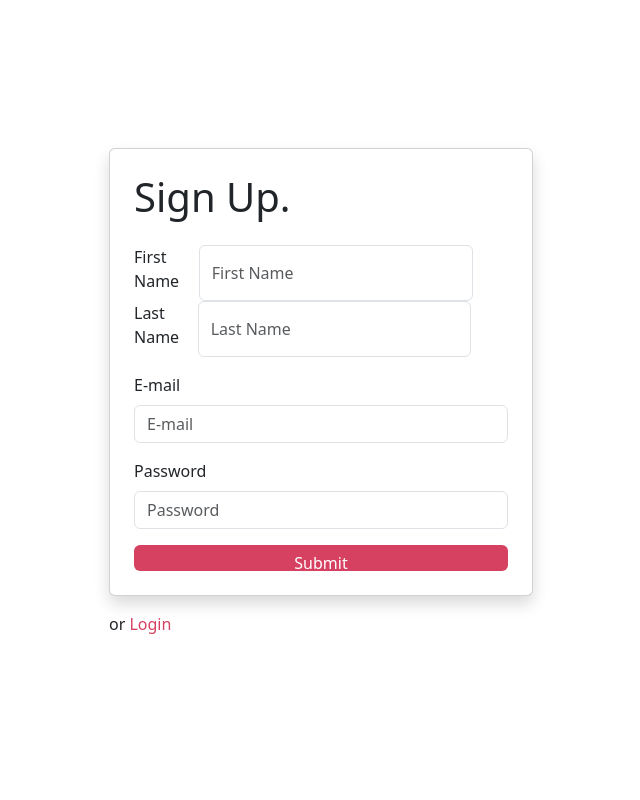
After one commit to zachluh/allergen_ai, a Flask app: template templates/signup.html in a window 1280 px wide. The commit adds this page. Shown: the whole page, without its empty margins (319-959 px from the left). Run offline with Flask 3, Linux system fonts and the light colour scheme; the template is opened without the code that fills it, so the values that code supplies are empty; parts of the project's set-up code (start-up, migrations or seed data) failed here and were passed over.

Commit message:
added signup template, creating user database

```diff
--- a/flask_site.py
+++ b/flask_site.py
@@ -2,17 +2,19 @@ from uuid import uuid4
 
 from flask import Flask, render_template, request, url_for, flash, redirect, session
 from flask import send_from_directory
+from data import db
 
 import main
-import sys
 from markupsafe import Markup, escape
-from reportlab.pdfgen.canvas import Canvas
 import uuid
-import os
 import pdf_generator
 
 
 app = Flask("__name__")
+app.config['SQLALCHEMY_DATABASE_URI'] = 'sqlite:///users.sqlite3'
+app.config['SQLALCHEMY_TRACK_MODIFICATIONS'] = False
+
+db.create_all()
 
 
 
@@ -23,6 +25,9 @@ def index():
 @app.route("/login/", methods=['GET', 'POST'])
 def login():
     return render_template('login.html')
+
+@app.route("/login/", methods=['GET_POST'])
+
 
 
 @app.route('/create/', methods=['GET'])
--- a/main.py
+++ b/main.py
@@ -1,7 +1,6 @@
 from openai import OpenAI
 from dotenv import load_dotenv
 import os
-from flask_sqlalchemy import SQLAlchemy
 
 load_dotenv()
 
@@ -37,8 +36,8 @@ def work_from_nothing(meal, allergies):
 
   return completion.choices[0].message.content
 
-def cleanup():
+"""def cleanup():
   with open("recipe_unsorted.txt", 'r') as ru, open("recipe_unsorted.txt", 'w') as re:
     for line in ru:
       if line.rstrip():
-        re.write(line)
+        re.write(line)"""
--- a/templates/create.html
+++ b/templates/create.html
@@ -72,13 +72,10 @@
                             var tabStrUneDonnee = tabStrDonnees[i].split('=');
                             if (tabStrUneDonnee[0] == strNomDonnee) {
                                 strValeurDonnee = tabStrUneDonnee[1];
-                                // Remplacer les + par des espaces
                                 while (strValeurDonnee.indexOf('+') != -1)
                                     strValeurDonnee = strValeurDonnee.replace('+', ' ');
-                                // Remplacer les %2F par /
                                 while (strValeurDonnee.indexOf('%2F') != -1)
                                     strValeurDonnee = strValeurDonnee.replace('%2F', '/');
-                                // Remplacer les %27 par l'apostropphe (')
                                 while (strValeurDonnee.indexOf('%27') != -1)
                                     strValeurDonnee = strValeurDonnee.replace('%27', '\'');
 
--- /dev/null
+++ b/templates/signup.html
@@ -0,0 +1,40 @@
+{% block content %}
+<html>
+    <head>
+        <link href="https://cdn.jsdelivr.net/npm/bootstrap@5.3.0-alpha1/dist/css/bootstrap.min.css" rel="stylesheet">
+        <meta charset="UTF-8">
+        <meta name="viewport" content="width=device-width, initial-scale=1">
+        <title>Login/Sign up</title>
+    </head>
+    <body class="flex-column min-vh-100" style="display:flex;align-items:center;justify-content:center;height:100%;">
+        <main class="container" style="width:35vw;">
+            <form class="card p-4 shadow">
+                <h1 class="display-6 mb-4 card-title">Sign Up.</h1>
+                <div class="mb-3">
+                  <div class="d-inline-flex">
+                    <label class="form-label">First Name</label>
+                    <input type="text" class="form-control" action="" placeholder="First Name"/>
+                  </div>
+                  <div class="d-inline-flex">
+                    <label class="form-label">Last Name</label>
+                    <input type="text" class="form-control" action="" placeholder="Last Name"/>
+                  </div>
+                </div>
+                <div class="mb-3">
+                    <label class="form-label">E-mail</label><br>
+                    <input type="text" class="form-control" action="" placeholder="E-mail"/>
+                </div>
+
+                <div class="mb-3">
+                    <label class="form-label">Password</label><br>
+                    <input type="text" class="form-control" action="" placeholder="Password"/>
+                </div>
+                <input class="form-control" type="submit" style="background-color:#d64161;color:white;border:none;height:2vw;"/>
+            </form>
+            <p style="display:infline-flex;">or <a href="" style="color:#d64161;text-decoration: none;">Login</a></p>
+        </main>
+
+        <script src="https://cdn.jsdelivr.net/npm/bootstrap@5.3.0-alpha1/dist/js/bootstrap.bundle.min.js"></script>
+    </body>
+</html>
+{% endblock %}
```
Also changed, not shown: data.py (added, +15 -0 lines).
